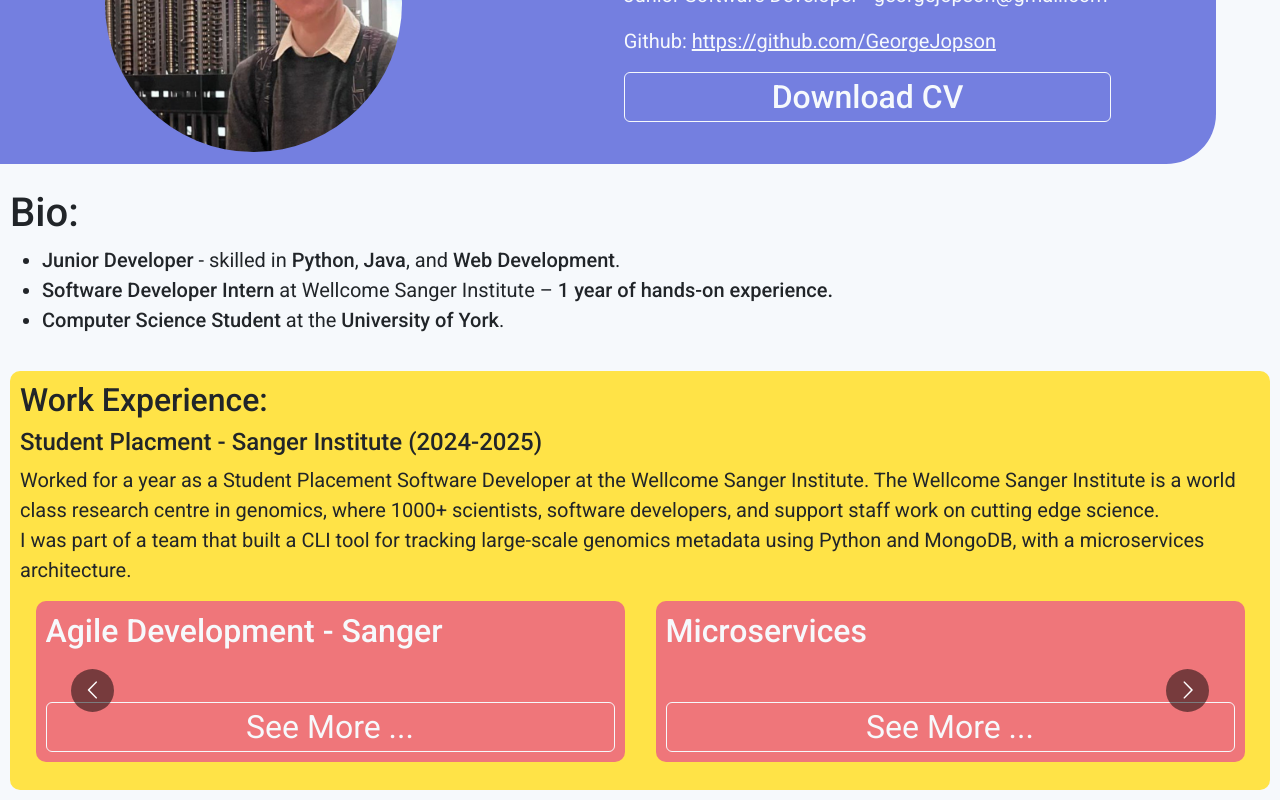
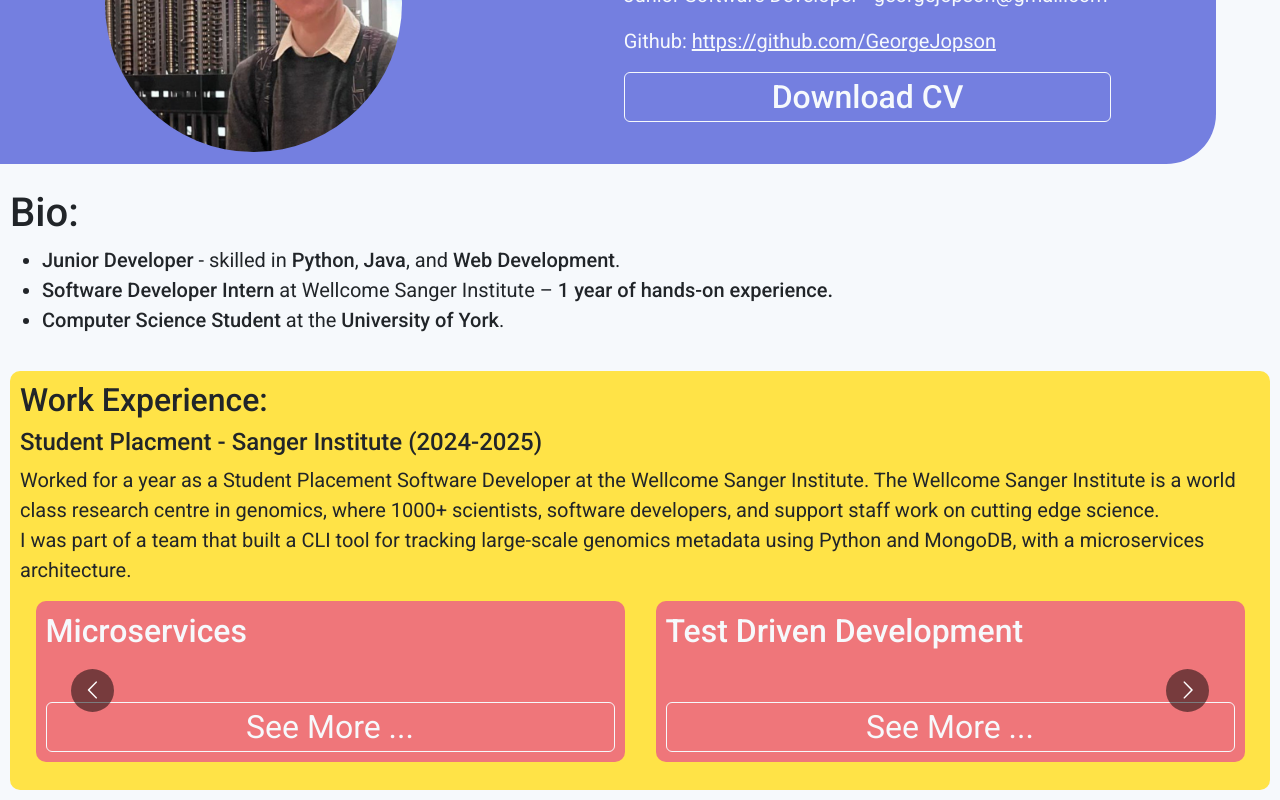
Before and after one commit to GeorgeJopson/GeorgeJopson.github.io, a React (Create React App) app: page / in a window 1280 px wide. Shown: the part 216-1016 px from the top of the page. Built offline with nearby package versions, Linux system fonts and the light colour scheme.

Commit message:
Turn on carousel autoplay

```diff
--- a/src/AchievementCarousel/AchievementCarousel.js
+++ b/src/AchievementCarousel/AchievementCarousel.js
@@ -57,7 +57,7 @@ function AchievementCarousel(){
         responsive={responsive}
         ssr={true}
         infinite={true}
-        autoPlay={false}
+        autoPlay={isMobile === false}
         autoPlaySpeed={3000}
         keyBoardControl={true}
         customTransition="transform 0.7s ease-in-out"
```
